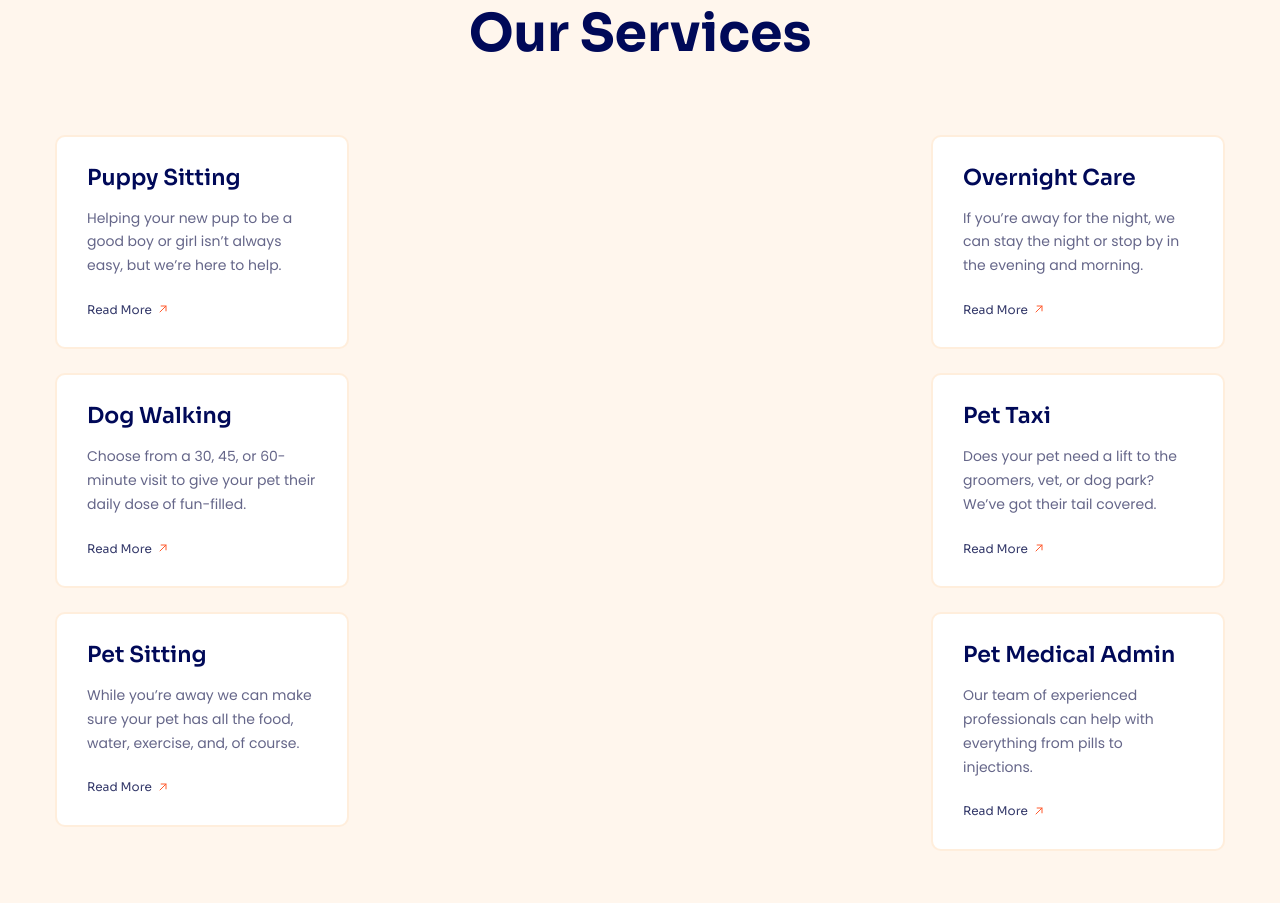
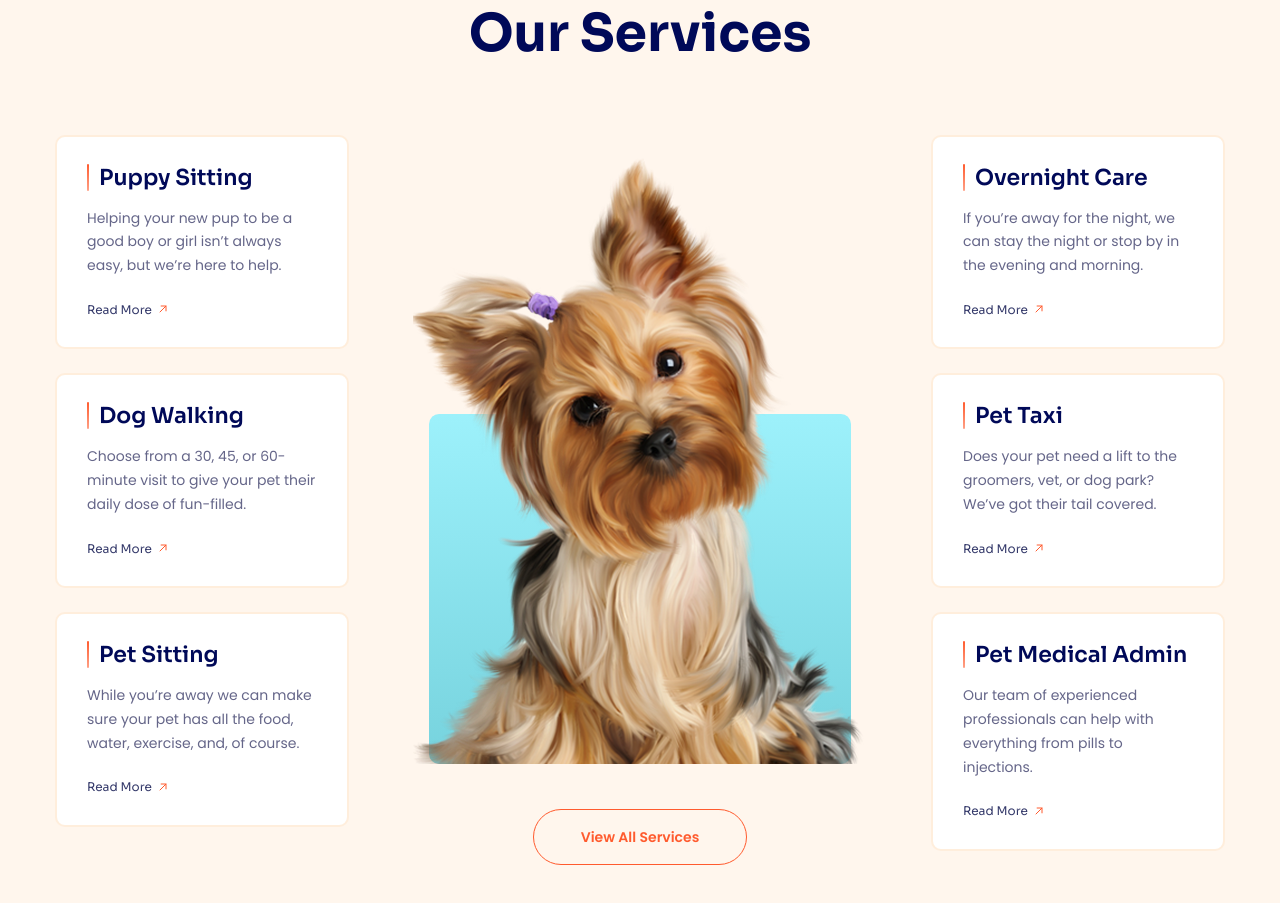
Before and after one commit to ngokha437/htmlcss-04, a plain HTML site: page index.html in a window 1280 px wide. Shown: the part 2379-3282 px from the top of the page. Drawn offline with Linux system fonts and the light colour scheme.

Commit message:
service 2

```diff
--- a/assets/css/styles.css
+++ b/assets/css/styles.css
@@ -588,6 +588,7 @@ button {
 .service__body {
   display: grid;
   grid-template-columns: auto 1fr auto;
+  column-gap: 64px;
   margin-top: 70px;
 }
 
@@ -604,10 +605,22 @@ button {
 }
 
 .service-item__heading {
+  position: relative;
+  padding-left: 12px;
   color: #000958;
   font-size: 2.2rem;
   font-weight: 600;
   line-height: 1;
+}
+
+.service-item__heading::before {
+  position: absolute;
+  inset: 0 auto 0 0;
+  content: "";
+  display: inline-block;
+  width: 2px;
+  border-radius: 1px;
+  background: linear-gradient(#ff5b2e, #ffa187);
 }
 
 .service-item__desc {
@@ -632,3 +645,38 @@ button {
   content: url(../icons/arrow-up-right.svg);
   margin: 1px 0 0 5px;
 }
+
+.service__media {
+  position: relative;
+  margin-top: 18px;
+}
+
+.service__media::after {
+  position: absolute;
+  content: "";
+  height: 350px;
+  left: 16px;
+  right: 16px;
+  bottom: 0;
+  border-radius: 10px;
+  background: linear-gradient(180deg, #9df1fb 0%, #73d0db 108.14%);
+}
+
+.service__img {
+  position: relative;
+  z-index: 1;
+  display: block;
+  width: 100%;
+}
+
+.service__cta-wrap {
+  display: flex;
+  justify-content: center;
+  margin-top: 45px;
+}
+
+.service__cta {
+  min-width: 214px;
+  color: #ff5b2e;
+  border-color: currentColor;
+}
--- a/index.html
+++ b/index.html
@@ -419,7 +419,9 @@
             <div class="service__column">
               <!-- Service item 1 -->
               <article class="service-item">
-                <h3 class="service-item__heading">Puppy Sitting</h3>
+                <h3>
+                  <a href="#!" class="service-item__heading">Puppy Sitting</a>
+                </h3>
                 <p class="service-item__desc">
                   Helping your new pup to be a good boy or girl isn’t always
                   easy, but we’re here to help.
@@ -429,7 +431,9 @@
 
               <!-- Service item 2 -->
               <article class="service-item">
-                <h3 class="service-item__heading">Dog Walking</h3>
+                <h3>
+                  <a href="#!" class="service-item__heading">Dog Walking</a>
+                </h3>
                 <p class="service-item__desc">
                   Choose from a 30, 45, or 60-minute visit to give your pet
                   their daily dose of fun-filled.
@@ -439,7 +443,9 @@
 
               <!-- Service item 3 -->
               <article class="service-item">
-                <h3 class="service-item__heading">Pet Sitting</h3>
+                <h3>
+                  <a href="#!" class="service-item__heading">Pet Sitting</a>
+                </h3>
                 <p class="service-item__desc">
                   While you’re away we can make sure your pet has all the food,
                   water, exercise, and, of course.
@@ -447,11 +453,26 @@
                 <a href="#!" class="service-item__more">Read More</a>
               </article>
             </div>
-            <div class="service__column"></div>
+            <div class="service__column">
+              <figure class="service__media">
+                <img
+                  src="./assets/img/service-01.png"
+                  alt=""
+                  class="service__img"
+                />
+              </figure>
+              <div class="service__cta-wrap">
+                <a href="#!" class="btn service__cta">View All Services</a>
+              </div>
+            </div>
             <div class="service__column">
               <!-- Service item 4 -->
               <article class="service-item">
-                <h3 class="service-item__heading">Overnight Care</h3>
+                <h3>
+                  <a href="#!" class="service-item__heading">
+                    Overnight Care
+                  </a>
+                </h3>
                 <p class="service-item__desc">
                   If you’re away for the night, we can stay the night or stop by
                   in the evening and morning.
@@ -461,7 +482,9 @@
 
               <!-- Service item 5 -->
               <article class="service-item">
-                <h3 class="service-item__heading">Pet Taxi</h3>
+                <h3>
+                  <a href="#!" class="service-item__heading">Pet Taxi</a>
+                </h3>
                 <p class="service-item__desc">
                   Does your pet need a lift to the groomers, vet, or dog park?
                   We’ve got their tail covered.
@@ -471,7 +494,11 @@
 
               <!-- Service item 6 -->
               <article class="service-item">
-                <h3 class="service-item__heading">Pet Medical Admin</h3>
+                <h3>
+                  <a href="#!" class="service-item__heading">
+                    Pet Medical Admin
+                  </a>
+                </h3>
                 <p class="service-item__desc">
                   Our team of experienced professionals can help with everything
                   from pills to injections.
```
Also changed, not shown: assets/img/service-01.png (added).
